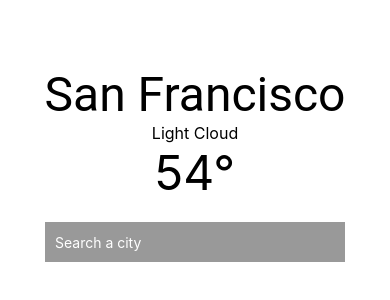
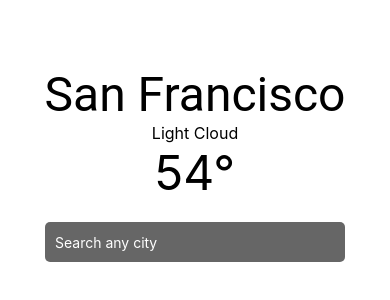
Before and after one commit to quangChe/native-weather, a React Native app: screen / in a window 390 px wide. Shown: the part 258-558 px from the top of the page. Built offline with nearby package versions, Linux system fonts and the light colour scheme.

Commit message:
Cleaned up App.js
Cleaned out TextInput from the parentmost component
and used the new SearchInput custom component instead

```diff
--- a/App.js
+++ b/App.js
@@ -2,11 +2,12 @@
 import {
   StyleSheet,
   Text,
-  TextInput,
   View,
   Platform,
   KeyboardAvoidingView,
 } from 'react-native';
+
+import SearchInput from './components/SearchInput';
 
 export default class App extends React.Component {
   render() {
@@ -24,13 +25,7 @@
           <Text style={[styles.largeText, styles.textStyle]}>
             54°
           </Text>
-          <TextInput
-            autoCorrect={false}
-            placeholder="Search a city"
-            placeholderTextColor="white"
-            style={styles.textInput}
-            clearButtonMode="always"
-          />
+          <SearchInput placeholder="Search any city"/>
         </KeyboardAvoidingView>
       </View>
     );
```
